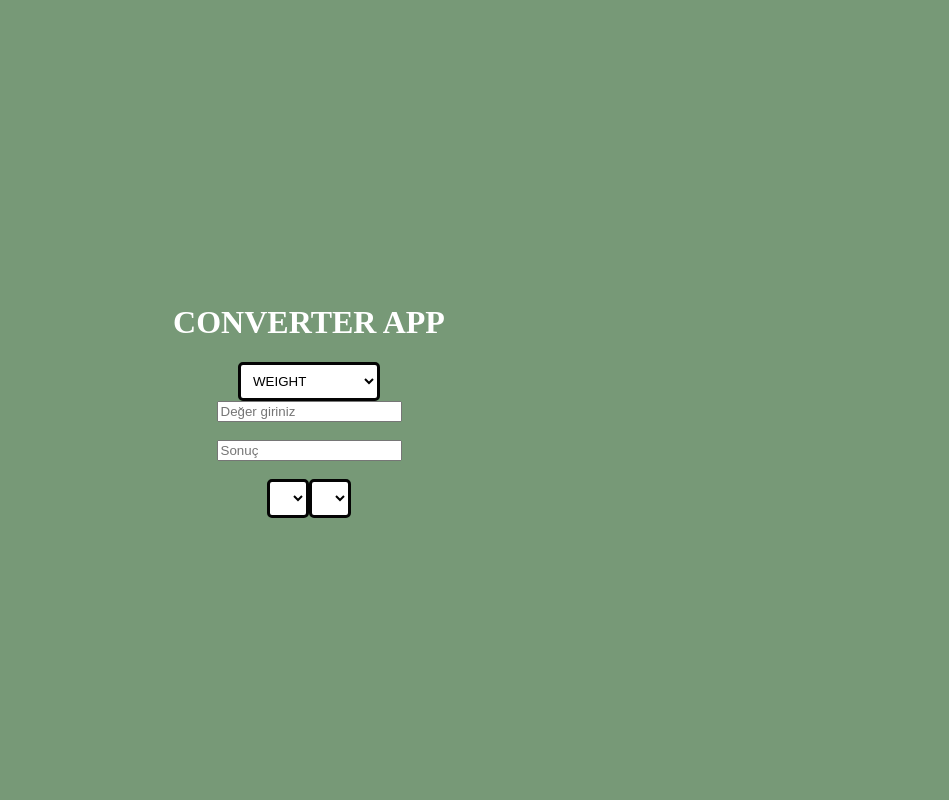
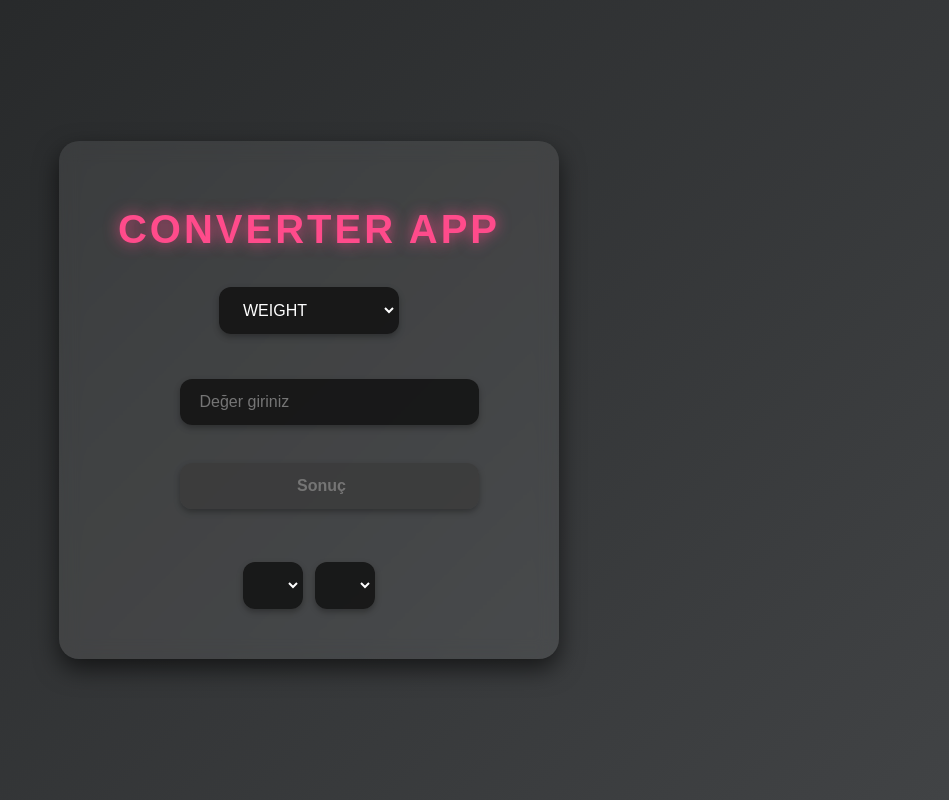
Before and after one commit to Zeynepgokdag/converter-app, a plain HTML site: page index.html in a window 1280 px wide. Shown: the whole page, without its empty margins (331-1280 px from the left). Drawn offline with Linux system fonts and the light colour scheme.

Commit message:
chore: initial commit

```diff
--- a/style.css
+++ b/style.css
@@ -2,81 +2,111 @@ body {
   height: 100dvh;
   width: 100dvw;
   margin: 0 !important;
-  background-color: #779977;
+  background: linear-gradient(135deg, #232526, #414345); /* siyah-gri degrade */
+  font-family: "Poppins", sans-serif;
+  display: flex;
+  justify-content: center;
+  align-items: center;
+  overflow: hidden;
 }
 
+/* Başlık */
 h1 {
-  color: #ffffff;
-  font-size: xx-large;
+  color: #ff4b8b;
+  font-size: 2.5rem;
+  font-weight: 700;
+  letter-spacing: 3px;
+  text-transform: uppercase;
+  text-shadow: 0 0 15px rgba(255, 75, 139, 0.8);
+  margin-bottom: 25px;
+  animation: fadeDown 1.2s ease;
 }
 
+/* Ana kutu */
 .container {
   display: flex;
   flex-direction: column;
   justify-content: center;
   align-items: center;
-  height: 100dvh;
+  padding: 40px;
+  border-radius: 20px;
+  background: rgba(255, 255, 255, 0.08); /* glass */
+  backdrop-filter: blur(10px);
+  box-shadow: 0 10px 25px rgba(0, 0, 0, 0.6);
+  max-width: 420px;
+  width: 90%;
+  animation: fadeUp 1.5s ease;
 }
 
-select {
-  padding: 8px;
-  border: 3px solid rgb(4, 4, 4);
-  border-radius: 5px;
-  background-color: white;
-  transition: 0.3s;
+/* Input ve Select */
+select,
+input {
+  width: 100%;
+  padding: 12px 18px;
+  margin: 10px 0;
+  border: 2px solid transparent;
+  border-radius: 12px;
+  background: rgba(20, 20, 20, 0.9);
+  font-size: 1rem;
+  font-weight: 500;
+  color: #fff;
+  transition: all 0.3s ease;
+  outline: none;
+  box-shadow: 0 3px 6px rgba(0, 0, 0, 0.3);
 }
 
-select:hover {
-  color: rgb(116, 239, 63);
-  background-color: #f0f8ff;
+/* Hover Efekti */
+select:hover,
+input:hover {
+  border: 2px solid #ff4b8b;
+  background: rgba(40, 40, 40, 1);
+  box-shadow: 0 0 15px #ff4b8b, 0 0 30px rgba(255, 75, 139, 0.6);
+  transform: translateY(-3px);
 }
 
-#volume {
-  display: none;
-}
-#temperature {
-  display: none;
-}
-#length {
-  display: none;
-}
-#weight {
-  display: block;
-  justify-items: center;
-  justify-self: center;
-}
-#weight select {
-  display: flex;
-  justify-items: center;
-  justify-self: center;
+/* Sonuç inputu */
+input[readonly] {
+  background-color: rgba(60, 60, 60, 0.9);
+  font-weight: bold;
+  color: #ff4b8b;
+  text-align: center;
 }
 
-#length select {
-  display: flex;
-  justify-items: center;
-  justify-self: center;
-}
-
-#temperature select {
-  display: flex;
-  justify-items: center;
-  justify-self: center;
-}
-
-#volume select {
-  display: flex;
-  justify-items: center;
-  justify-self: center;
-}
-
+/* Menü */
 .menu {
   display: flex;
   justify-content: center;
   align-items: center;
+  gap: 12px;
+  margin-top: 15px;
 }
 
 #converter_choices {
   display: flex;
   justify-content: center;
   align-items: center;
+  margin-bottom: 25px;
 }
+
+/* Animasyonlar */
+@keyframes fadeDown {
+  from {
+    opacity: 0;
+    transform: translateY(-40px);
+  }
+  to {
+    opacity: 1;
+    transform: translateY(0);
+  }
+}
+
+@keyframes fadeUp {
+  from {
+    opacity: 0;
+    transform: translateY(40px);
+  }
+  to {
+    opacity: 1;
+    transform: translateY(0);
+  }
+}
```
